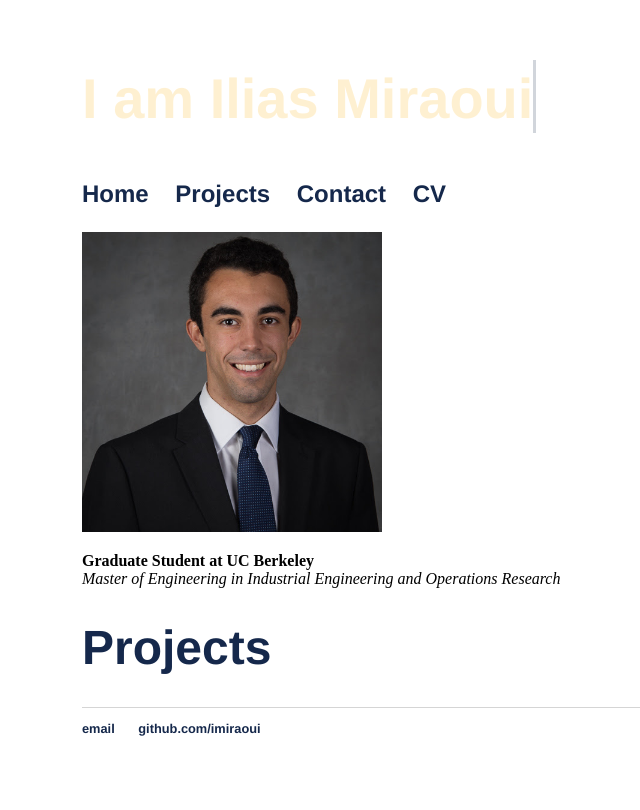
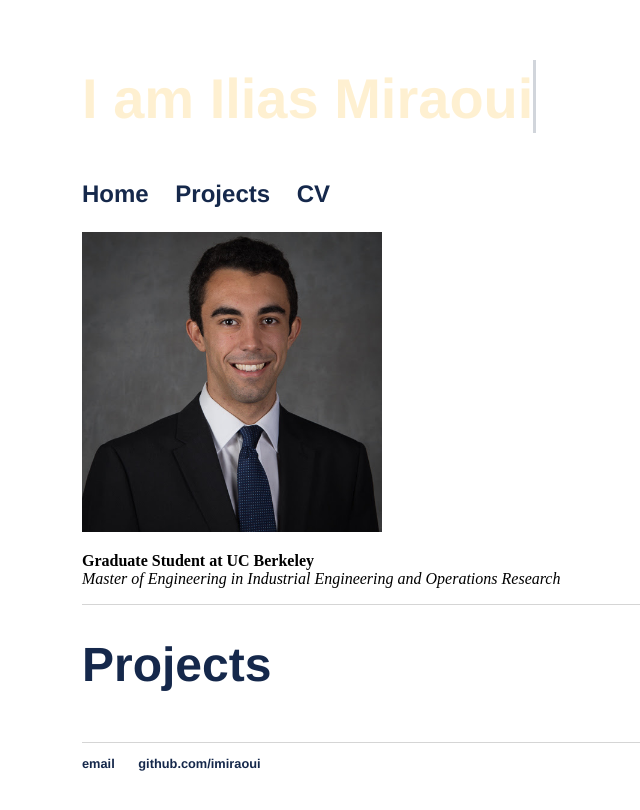
Before and after one commit to imiraoui/imiraoui.github.io, a Jekyll site: the page built from index.html, in a window 1280 px wide. Shown: the top 810 px of the page, without its empty margins (110-750 px from the left). Built offline with Jekyll 4.4.1, drawn with Linux system fonts in a browser that asks for light colours; nearby versions of some CDN libraries.

```diff
--- a/_layouts/default.html
+++ b/_layouts/default.html
@@ -62,7 +62,6 @@
 <ul>
 <li><a href="/">Home</a></li>
 <li><a href="#Projects">Projects</a></li>
-<li><a href="#Contact">Contact</a></li>
 <li><a href="/assets/files/cv.pdf">CV</a></li>
 </ul>
     </nav>
--- a/css/main.css
+++ b/css/main.css
@@ -16,6 +16,10 @@ footer ul { font-size: 1em; font-family: 'Helvetica', 'Arial', 'Sans-Serif'; pad
 nav ul li, footer ul li { display: inline; margin-right: 20px; }
 
 footer { border-top: 1px solid #d5d5d5; font-size: .8em; }
+
+.projects { border-top: 1px solid #d5d5d5;}
+.projects h1 { font-size: 3em; }
+.projects h2 { font-size: 2em; }
 
 /* Blog */
 ul.posts { margin: 20px auto 40px; font-size: 2em; }
--- a/index.html
+++ b/index.html
@@ -10,6 +10,11 @@ title: Ilias Miraoui
 			<img src="assets/img/profile1.jpg" alt="Ilias Miraoui" width="300"/>
 			<p><font size = 3><b> Graduate Student at UC Berkeley </b></br>
 			<i>Master of Engineering in Industrial Engineering and Operations Research</i></font></p>
+			</div>
+		<div class ="projects" >
+			<a name="Projects"> </a><h1> Projects </h1>
+		</br>
 
-			<h1> Projects </h1>
 		</div>
+
+		</div>
```
Also changed, not shown: README.md, 8 other files.
